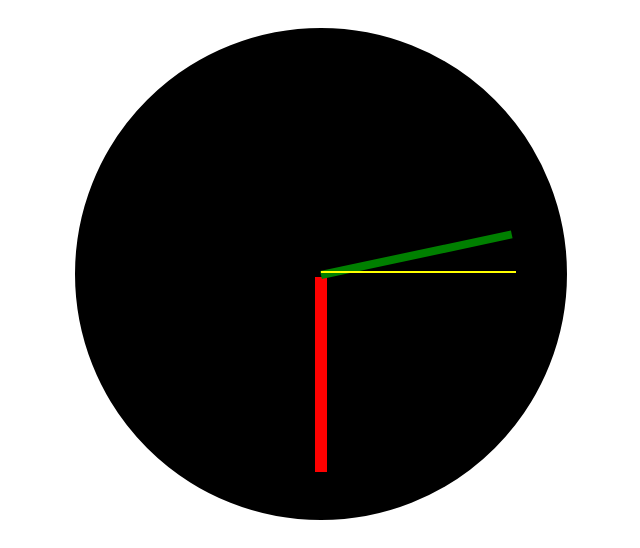
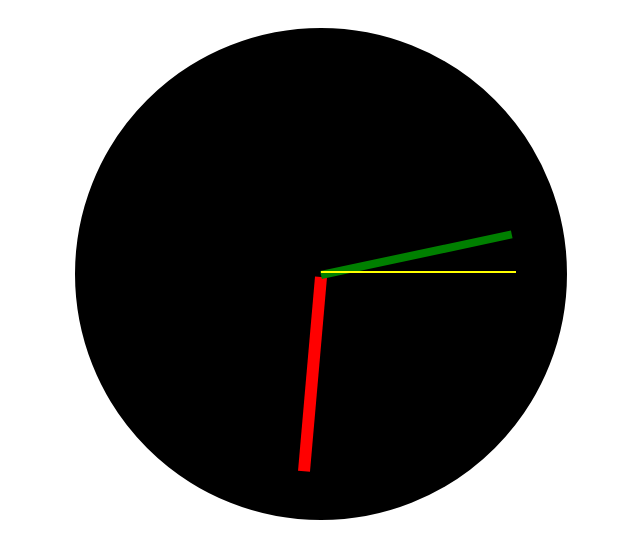
Before and after one commit to Isa2008/clock, a plain HTML site: page index.html in a window 1280 px wide. Shown: the part 107-655 px from the top of the page, without its empty margins (319-959 px from the left). Drawn offline with Linux system fonts and the light colour scheme; a web font is replaced by a local one.

Commit message:
clocking

```diff
--- a/index.html
+++ b/index.html
@@ -33,7 +33,7 @@
             minHand.style.transform = `rotate(${minutesDegrees}deg)`;
             // console.log(minutes);
             const hours = now.getHours();
-            const hoursDegrees = ((hours / 12) * 360) + 90;
+            const hoursDegrees = ((hours / 12) * 360) + 95;
             hourHand.style.transform = `rotate(${hoursDegrees}deg)`;
             // console.log(hours);
         }
--- a/styles.css
+++ b/styles.css
@@ -33,7 +33,7 @@ body {
   position: absolute;
   top: 50%;
   transform-origin: 100%;
-  transform: rotate(90deg);
+  /* transform: rotate(90deg); */
   transition: all 0.05s;
   transition-timing-function: cubic-bezier(0.74, 3.04, 0.58, 1);
 }
```
